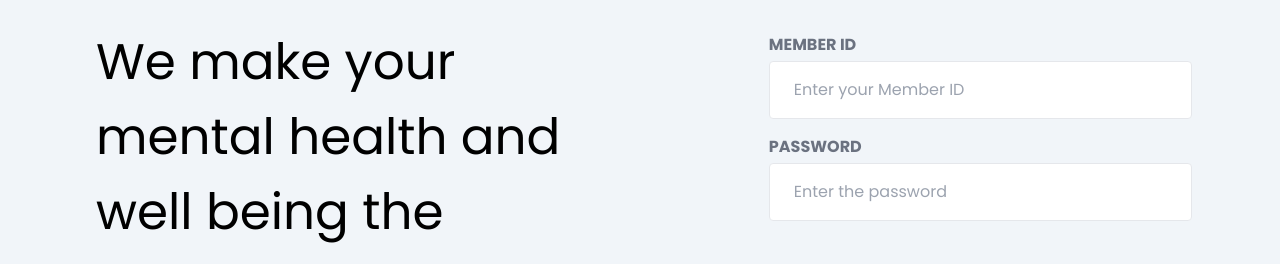
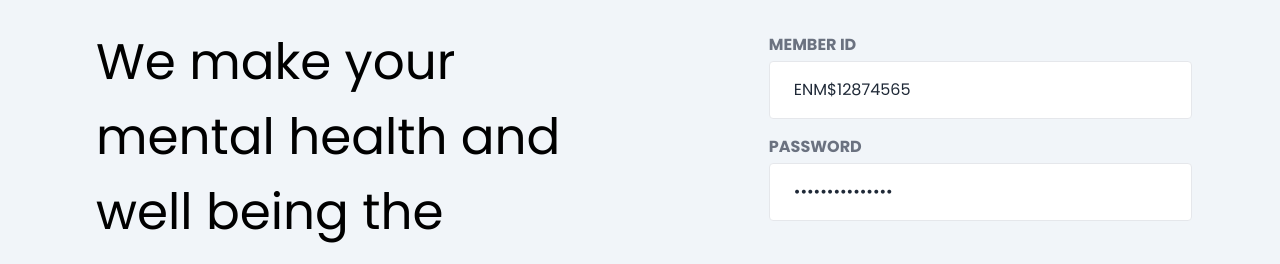
Before and after one commit to Jayakrishna14s/MPS-DEMO, a React (Vite) app: page /login in a window 1280 px wide. Shown: the part 167-431 px from the top of the page. Built offline with nearby package versions, Linux system fonts and the light colour scheme; some icons are missing.

Commit message:
Update LoginForm.jsx

```diff
--- a/src/routes/login/components/LoginForm.jsx
+++ b/src/routes/login/components/LoginForm.jsx
@@ -58,7 +58,8 @@ export default function LoginForm({}) {
           <input
             type="text"
             onChange={handleChange}
-            value={loginData["memberID"] || ""}
+            // value={loginData["memberID"] || ""}
+            value="ENM$12874565"
             name="memberID"
             placeholder="Enter your Member ID"
             onFocus={() => {
@@ -78,7 +79,8 @@ export default function LoginForm({}) {
           <input
             type="password"
             onChange={handleChange}
-            value={loginData["password"] || ""}
+            // value={loginData["password"] || ""}
+            value="Jayakrishna@14s"
             name="password"
             placeholder="Enter the password"
             onFocus={() => {
```
